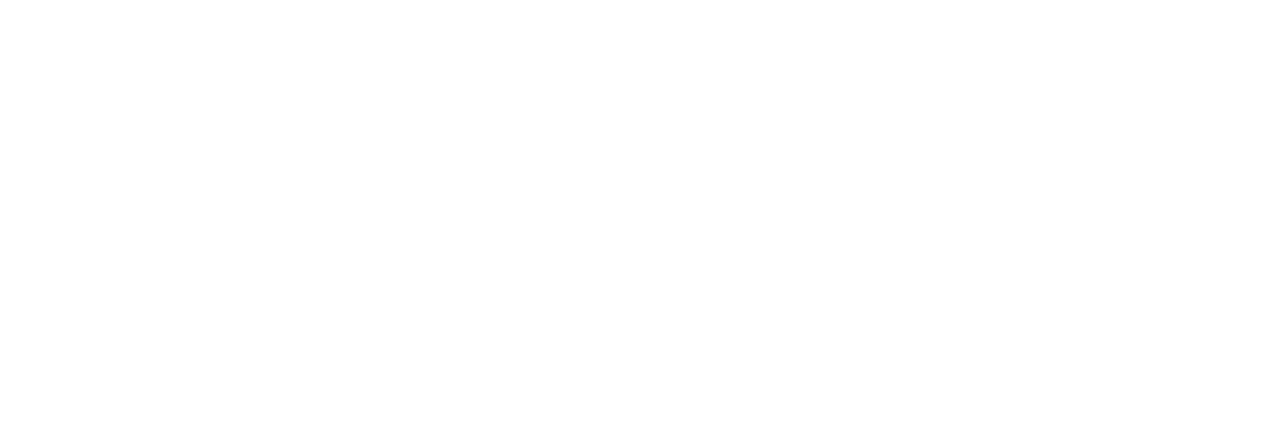
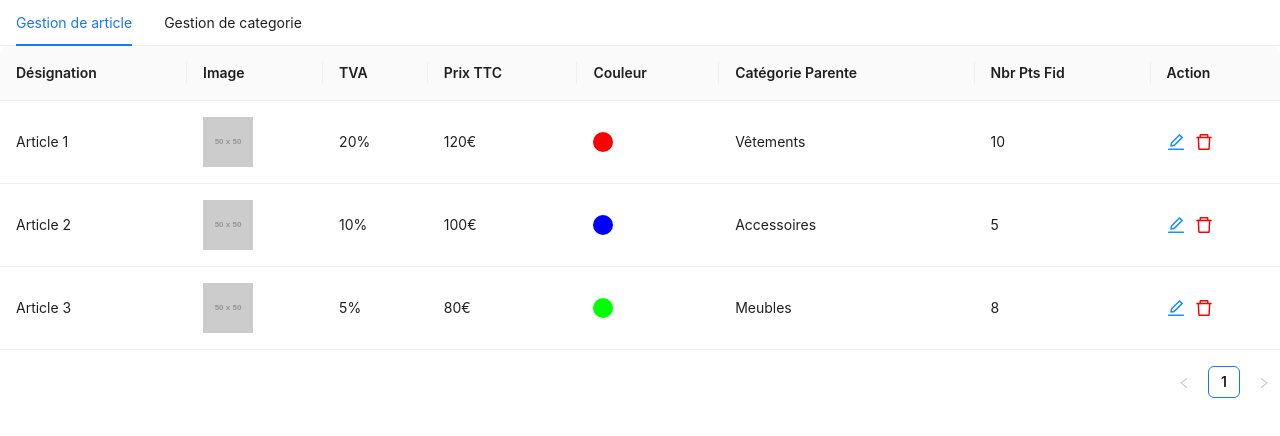
Before and after one commit to benfarhat-israa/pfe, a React (Create React App) app in the folder front/: page /gestion-article in a window 1280 px wide. Before the commit this address had no page. Shown: the top 436 px of the page. Built offline with nearby package versions, Linux system fonts and the light colour scheme.

Commit message:
ajout de gestionCategorie gestionArticle et CmndEnAtt

```diff
--- /dev/null
+++ b/front/src/Component/CmndEnAtt.tsx
@@ -0,0 +1,86 @@
+import React from "react";
+import { Card, Col, Row, Button, Typography, Divider } from "antd";
+
+const { Title, Text } = Typography;
+
+const commandesAttente = [
+  { commandeNum: "CMD12345", nombreArticles: 5, totalCommande: 150.0, resteAPayer: 50.0 },
+  { commandeNum: "CMD67890", nombreArticles: 3, totalCommande: 80.0, resteAPayer: 20.0 },
+  { commandeNum: "CMD54321", nombreArticles: 4, totalCommande: 120.0, resteAPayer: 0.0 },
+  { commandeNum: "CMD09876", nombreArticles: 6, totalCommande: 200.0, resteAPayer: 0.0 },
+];
+
+
+
+const CommandeList = ({ title, commandes }: { title: string; commandes: any[] }) => {
+  return (
+    <Card title={title} bordered={false} style={{ textAlign: "center" }}>
+      {commandes.map((commande, index) => (
+        <div key={index}>
+          <Title level={4}>Commande N°: {commande.commandeNum}</Title>
+          <Text strong>Nombre d'articles: </Text> {commande.nombreArticles} <br />
+          <Text strong>Total Commande: </Text> {commande.totalCommande} € <br />
+          <Text strong>Reste à payer: </Text> {commande.resteAPayer} € <br /><br />
+
+          <Row gutter={16} justify="center">
+            <Col>
+              <Button
+                type="primary"
+                style={{
+                  backgroundColor: "transparent",
+                  borderColor: "#1890ff",
+                  color: "#1890ff",
+                }}
+              >
+                Continuer
+              </Button>
+            </Col>
+            <Col>
+              <Button
+                type="primary"
+                style={{
+                  backgroundColor: "transparent",
+                  borderColor: "green",
+                  color: "green",
+                }}
+              >
+                Valider
+              </Button>
+            </Col>
+            <Col>
+              <Button
+                type="primary"
+                danger
+                style={{
+                  backgroundColor: "transparent",
+                  borderColor: "red",
+                  color: "red",
+                }}
+              >
+                Annuler
+              </Button>
+            </Col>
+          </Row>
+
+          {index < commandes.length - 1 && (
+            <Divider style={{ borderColor: "#7cb305" }} dashed />
+          )}
+        </div>
+      ))}
+    </Card>
+  );
+};
+
+const App: React.FC = () => {
+  return (
+    <Row gutter={24} justify="center" style={{ marginTop: 50 }}>
+      <Col span={12}>
+        <CommandeList title="Commandes en attente" commandes={commandesAttente} />
+      </Col>
+      <Col span={12}>
+      </Col>
+    </Row>
+  );
+};
+
+export default App;
--- /dev/null
+++ b/front/src/Component/GestionArticle.tsx
@@ -0,0 +1,142 @@
+import React, { useState } from 'react';
+import { Menu, Table } from 'antd';
+import type { MenuProps } from 'antd';
+import { EditOutlined, DeleteOutlined } from '@ant-design/icons';
+
+const items: MenuProps['items'] = [
+  {
+    label: 'Gestion de article',
+    key: 'article',
+  },
+  {
+    label: 'Gestion de categorie',
+    key: 'categorie',
+  },
+];
+
+const data = [
+  {
+    key: '1',
+    designation: 'Article 1',
+    image: 'https://via.placeholder.com/50',
+    tva: '20%',
+    prixTTC: '120€',
+    couleurHex: '#FF0000',
+    categorieParente: 'Vêtements',
+    pointsFidelite: 10,
+  },
+  {
+    key: '2',
+    designation: 'Article 2',
+    image: 'https://via.placeholder.com/50',
+    tva: '10%',
+    prixTTC: '100€',
+    couleurHex: '#0000FF',
+    categorieParente: 'Accessoires',
+    pointsFidelite: 5,
+  },
+  {
+    key: '3',
+    designation: 'Article 3',
+    image: 'https://via.placeholder.com/50',
+    tva: '5%',
+    prixTTC: '80€',
+    couleurHex: '#00FF00',
+    categorieParente: 'Meubles',
+    pointsFidelite: 8,
+  },
+];
+
+const columns = [
+  {
+    title: 'Désignation',
+    dataIndex: 'designation',
+    key: 'designation',
+  },
+  {
+    title: 'Image',
+    dataIndex: 'image',
+    key: 'image',
+    render: (image: string) => <img src={image} alt="image" style={{ width: 50, height: 50 }} />,
+  },
+  {
+    title: 'TVA',
+    dataIndex: 'tva',
+    key: 'tva',
+  },
+  {
+    title: 'Prix TTC',
+    dataIndex: 'prixTTC',
+    key: 'prixTTC',
+  },
+  {
+    title: 'Couleur',
+    dataIndex: 'couleur',
+    key: 'couleur',
+    render: (couleur: string, record: any) => (
+      <div style={{ display: 'flex', alignItems: 'center', gap: 10 }}>
+        <div
+          style={{
+            width: 20,
+            height: 20,
+            backgroundColor: record.couleurHex,
+            borderRadius: '50%',
+          }}
+        ></div>
+        {couleur}
+      </div>
+    ),
+  },
+  {
+    title: 'Catégorie Parente',
+    dataIndex: 'categorieParente',
+    key: 'categorieParente',
+  },
+  {
+    title: 'Nbr Pts Fid',
+    dataIndex: 'pointsFidelite',
+    key: 'pointsFidelite',
+  },
+  {
+    title: 'Action',
+    key: 'action',
+    render: (text: string, record: any) => (
+      <div style={{ display: 'flex', gap: 10 }}>
+        <EditOutlined
+          style={{ fontSize: 18, color: '#1890ff', cursor: 'pointer' }}
+          onClick={() => handleAction('edit', record)}
+        />
+        <DeleteOutlined
+          style={{ fontSize: 18, color: 'red', cursor: 'pointer' }}
+          onClick={() => handleAction('delete', record)}
+        />
+      </div>
+    ),
+  },
+];
+
+const handleAction = (action: string, record: any) => {
+  if (action === 'edit') {
+    console.log('Modifier', record);
+  } else if (action === 'delete') {
+    console.log('Supprimer', record);
+  }
+};
+
+const App: React.FC = () => {
+  const [current, setCurrent] = useState('article');
+
+  const onClick: MenuProps['onClick'] = (e) => {
+    console.log('click ', e);
+    setCurrent(e.key);
+  };
+
+  return (
+    <div>
+      <Menu onClick={onClick} selectedKeys={[current]} mode="horizontal" items={items} />
+      <Table columns={columns} dataSource={data} />
+    </div>
+  );
+};
+
+export default App;
--- /dev/null
+++ b/front/src/Component/GestionCategorie.tsx
@@ -0,0 +1,122 @@
+import React, { useState } from 'react';
+import { Menu, Table } from 'antd';
+import type { MenuProps } from 'antd';
+import { EditOutlined, DeleteOutlined } from '@ant-design/icons';
+
+const items: MenuProps['items'] = [
+  {
+    label: 'Gestion de article',
+    key: 'article',
+  },
+  {
+    label: 'Gestion de categorie',
+    key: 'categorie',
+  },
+];
+
+const data = [
+  {
+    key: '1',
+    designation: 'Categorie  1',
+    image: 'https://via.placeholder.com/50',
+    tva: '20%',
+    prixTTC: '120€',
+    couleurHex: '#FF0000',
+    categorieParente: 'Vêtements',
+    pointsFidelite: 10,
+  },
+  {
+    key: '2',
+    designation: 'Categorie  2',
+    image: 'https://via.placeholder.com/50',
+    tva: '10%',
+    prixTTC: '100€',
+    couleurHex: '#00FF00',
+    categorieParente: 'Accessoires',
+    pointsFidelite: 5,
+  },
+  {
+    key: '3',
+    designation: 'Categorie 3',
+    image: 'https://via.placeholder.com/50',
+    tva: '5%',
+    prixTTC: '80€',
+    couleurHex: '#0000FF',
+    categorieParente: 'Meubles',
+    pointsFidelite: 8,
+  },
+];
+
+const columns = [
+  {
+    title: 'Désignation',
+    dataIndex: 'designation',
+    key: 'designation',
+  },
+  {
+    title: 'Image',
+    dataIndex: 'image',
+    key: 'image',
+    render: (image: string) => <img src={image} alt="image" style={{ width: 50, height: 50 }} />,
+  },
+  {
+    title: 'Couleur',
+    dataIndex: 'couleurHex',
+    key: 'couleur',
+    render: (couleurHex: string) => (
+      <div style={{ display: 'flex', alignItems: 'center', gap: 10 }}>
+        <div
+          style={{
+            width: 20,
+            height: 20,
+            backgroundColor: couleurHex,
+            borderRadius: '50%',
+          }}
+        ></div>
+        <span></span>
+      </div>
+    ),
+  },
+  {
+    title: 'Action',
+    key: 'action',
+    render: (text: string, record: any) => (
+      <div style={{ display: 'flex', gap: 10 }}>
+        <EditOutlined
+          style={{ fontSize: 18, color: '#1890ff', cursor: 'pointer' }}
+          onClick={() => handleAction('edit', record)}
+        />
+        <DeleteOutlined
+          style={{ fontSize: 18, color: 'red', cursor: 'pointer' }}
+          onClick={() => handleAction('delete', record)}
+        />
+      </div>
+    ),
+  },
+];
+
+const handleAction = (action: string, record: any) => {
+  if (action === 'edit') {
+    console.log('Modifier', record);
+  } else if (action === 'delete') {
+    console.log('Supprimer', record);
+  }
+};
+
+const App: React.FC = () => {
+  const [current, setCurrent] = useState('article');
+
+  const onClick: MenuProps['onClick'] = (e) => {
+    console.log('click ', e);
+    setCurrent(e.key);
+  };
+
+  return (
+    <div>
+      <Menu onClick={onClick} selectedKeys={[current]} mode="horizontal" items={items} />
+      <Table columns={columns} dataSource={data} />
+    </div>
+  );
+};
+
+export default App;
```
Also changed, not shown: front/src/App.tsx (+9 -0 lines).
